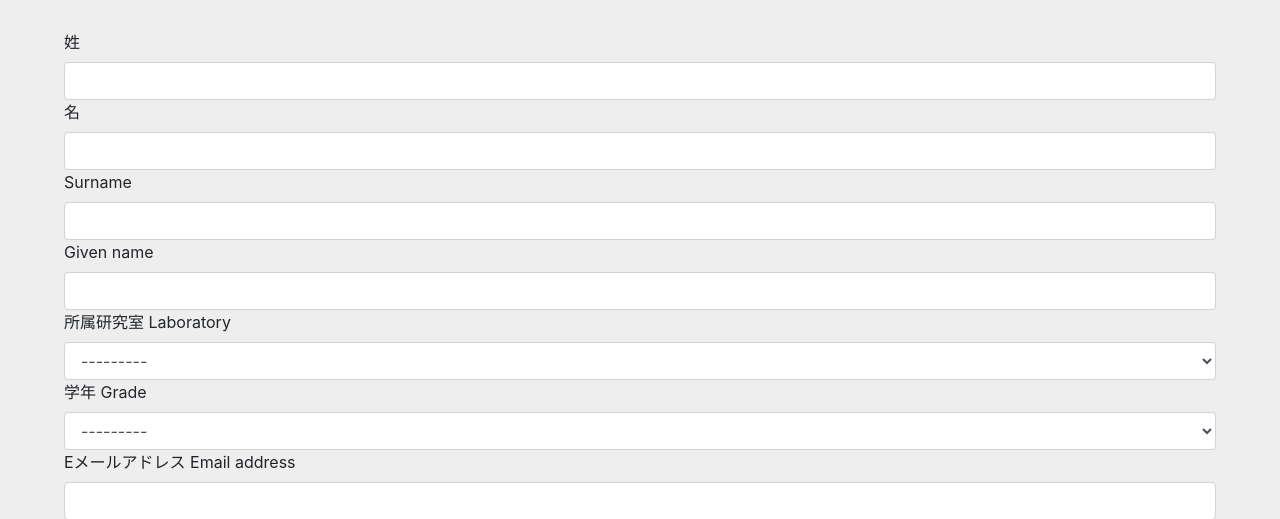
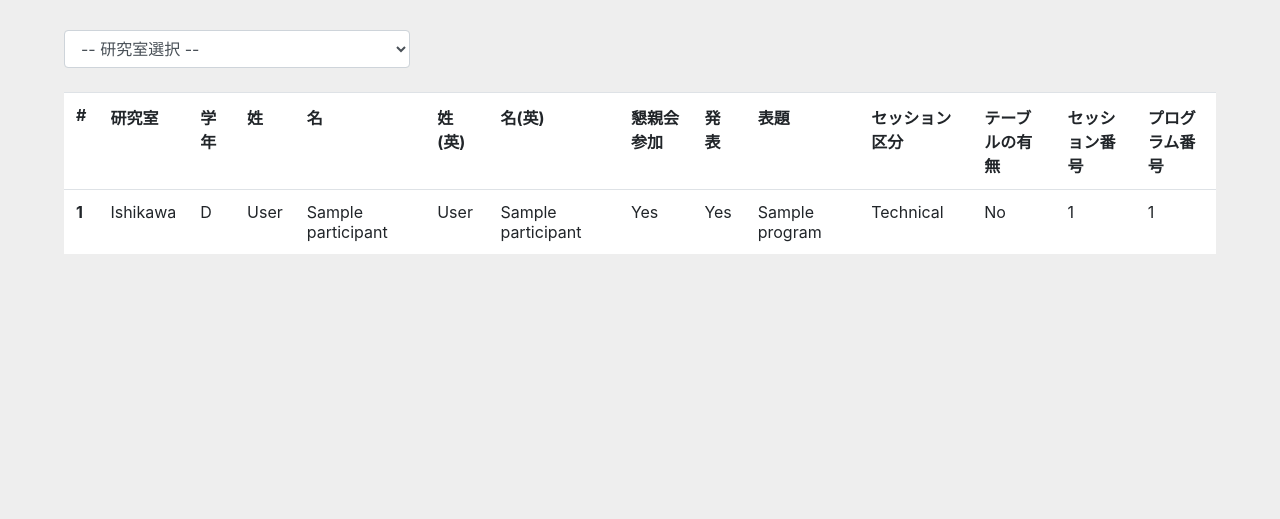
Before and after one commit to shuwakkumacs/cssw, a Django app: template program/templates/program/registration_list.html in a window 1280 px wide. Shown: the top 519 px of the page. After the commit the page ends 254 px from the top, so only its background shows below. Run offline with Django 3.2, Linux system fonts and the light colour scheme; the template is opened without the code that fills it: values that come from a table or form of the project are taken from there, others are empty; tables that the repository leaves empty hold one stand-in row (values such as "Sample post"); some libraries are stand-ins or nearby versions.

Commit message:
added registration list

```diff
--- a/program/models.py
+++ b/program/models.py
@@ -139,6 +139,16 @@ class Program(models.Model):
         program.save()
         return program
 
+    @staticmethod
+    def get_with_participants(laboratory=""):
+        if laboratory != "":
+            #data_all = Program.objects.filter(participant__laboratory=laboratory,time_deleted=None).values("participant__id","participant__surname","participant__givenname","participant__surname_en","participant__givenname_en").all()
+            #data_all = Program.objects.raw("select pa.*,pr.* from program_participant as pa left join program_program as pr on pa.id=pr.participant_id where pa.laboratory='Ogawa' and pr.time_deleted is null;")
+            data_all = Program.objects.filter(participant__laboratory=laboratory).filter(time_deleted=None).select_related("participant").all()
+        else:
+            data_all = Program.objects.filter(time_deleted=None).select_related("participant").all()
+        return data_all
+
 class ProgramHistory(models.Model):
     participant = models.ForeignKey(Participant, on_delete=models.CASCADE, null=True)
     program = models.ForeignKey(Program, on_delete=models.CASCADE, null=True)
--- a/program/templates/program/registration_list.html
+++ b/program/templates/program/registration_list.html
@@ -9,7 +9,62 @@
         margin-bottom: 0;
     }
 </style>
-{{ form }}
+<select id="labs" class="form-control" style="width:auto; min-width:30%;">
+    <option value="">-- 研究室選択 --</option>
+    <option value="Ishikawa">石川研</option>
+    <option value="Ogawa">小川研</option>
+    <option value="Katto">甲藤研</option>
+    <option value="Kobayashi">小林研</option>
+    <option value="Sakai">酒井研</option>
+    <option value="Shimizu">清水研</option>
+    <option value="Nakajima">中島研</option>
+    <option value="Yamana">山名研</option>
+</select>
+<br>
+<table class="table" style="background:white;">
+    <tr>
+        <th scope="col">#</th>
+        <th scope="col">研究室</th>
+        <th scope="col">学年</th>
+        <th scope="col">姓</th>
+        <th scope="col">名</th>
+        <th scope="col">姓(英)</th>
+        <th scope="col">名(英)</th>
+        <th scope="col">懇親会参加</th>
+        <th scope="col">発表</th>
+        <th scope="col">表題</th>
+        <th scope="col">セッション区分</th>
+        <th scope="col">テーブルの有無</th>
+        <th scope="col">セッション番号</th>
+        <th scope="col">プログラム番号</th>
+    </tr>
+{% for program in programs %}
+    <tr>
+        <th scope="row">{{ program.id }}</th>
+        <td>{{ program.participant.laboratory }}</td>
+        <td>{{ program.participant.grade }}</td>
+        <td>{{ program.participant.surname }}</td>
+        <td>{{ program.participant.givenname }}</td>
+        <td>{{ program.participant.surname_en }}</td>
+        <td>{{ program.participant.givenname_en }}</td>
+        <td>{{ program.participant.party_attendance }}</td>
+        <td>{{ program.participant.is_presenter }}</td>
+        {% if program.participant.is_presenter == "Yes" %}
+        <td>{{ program.title }}</td>
+        <td>{{ program.session_category }}</td>
+        <td>{{ program.require_table }}</td>
+        <td>{{ program.session_number }}</td>
+        <td>{{ program.program_number }}</td>
+        {% else %}
+        <td></td>
+        <td></td>
+        <td></td>
+        <td></td>
+        <td></td>
+        {% endif %}
+    </tr>
+{% endfor %}
+</table>
 <!-- <div id="card-wrapper">
     <div class="card">
         <div class="card-header session-header">
@@ -34,4 +89,28 @@
         </ul>
     </div>
 </div> -->
+<script>
+var getUrlVars = function(){
+    var vars = {};
+    var param = location.search.substring(1).split('&');
+    for(var i = 0; i < param.length; i++) {
+        var keySearch = param[i].search(/=/);
+        var key = '';
+        if(keySearch != -1) key = param[i].slice(0, keySearch);
+        var val = param[i].slice(param[i].indexOf('=', 0) + 1);
+        if(key != '') vars[key] = decodeURI(val);
+    }
+    return vars;
+}
+    $("#labs").val(getUrlVars()["laboratory"]);
+    $("#labs").on("change", function(){
+        window.location.href = "./?laboratory="+$(this).val();
+    });
+//    $.get({
+//        "url": "../operation/registration_list/?laboratory=Ogawa",
+//        "success": function(data){
+//            console.log(data);
+//        }
+//    });
+</script>
 {% endblock %}
--- a/program/urls.py
+++ b/program/urls.py
@@ -10,9 +10,11 @@ urlpatterns = [
     url(r'^registration_complete/$', views.registration_complete_view),
     url(r'^signup/$', views.signup_view),
     url(r'^login/$', views.login_view),
+    url(r'^registration_list/$', views.registration_list_view),
     url(r'^operation/registration/$', views.registration),
     url(r'^operation/signup/$', views.signup),
     url(r'^operation/login/$', views.login),
     url(r'^operation/logout/$', views.logout),
     url(r'^operation/delete_program/$', views.delete_program),
+    url(r'^operation/registration_list/$', views.get_registration_list),
 ]
```
Also changed, not shown: program/views.py (+31 -4 lines).
